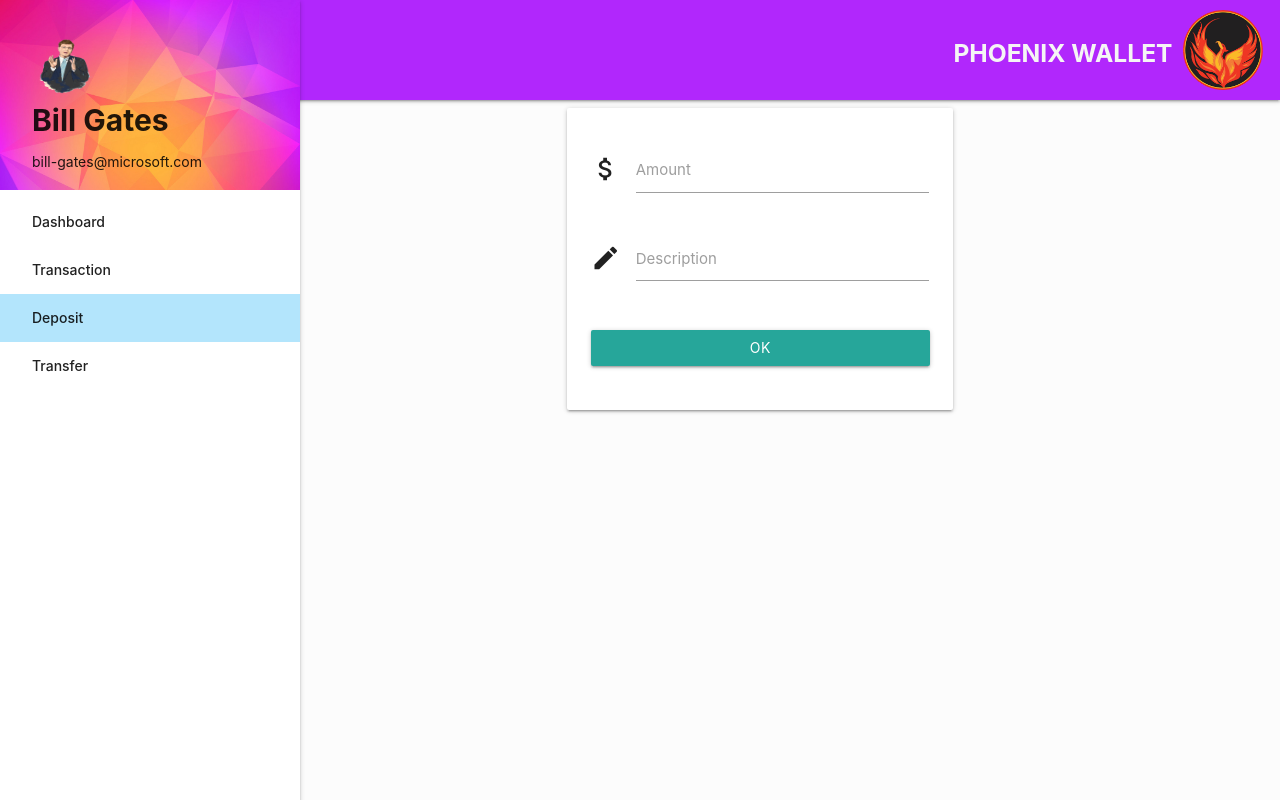
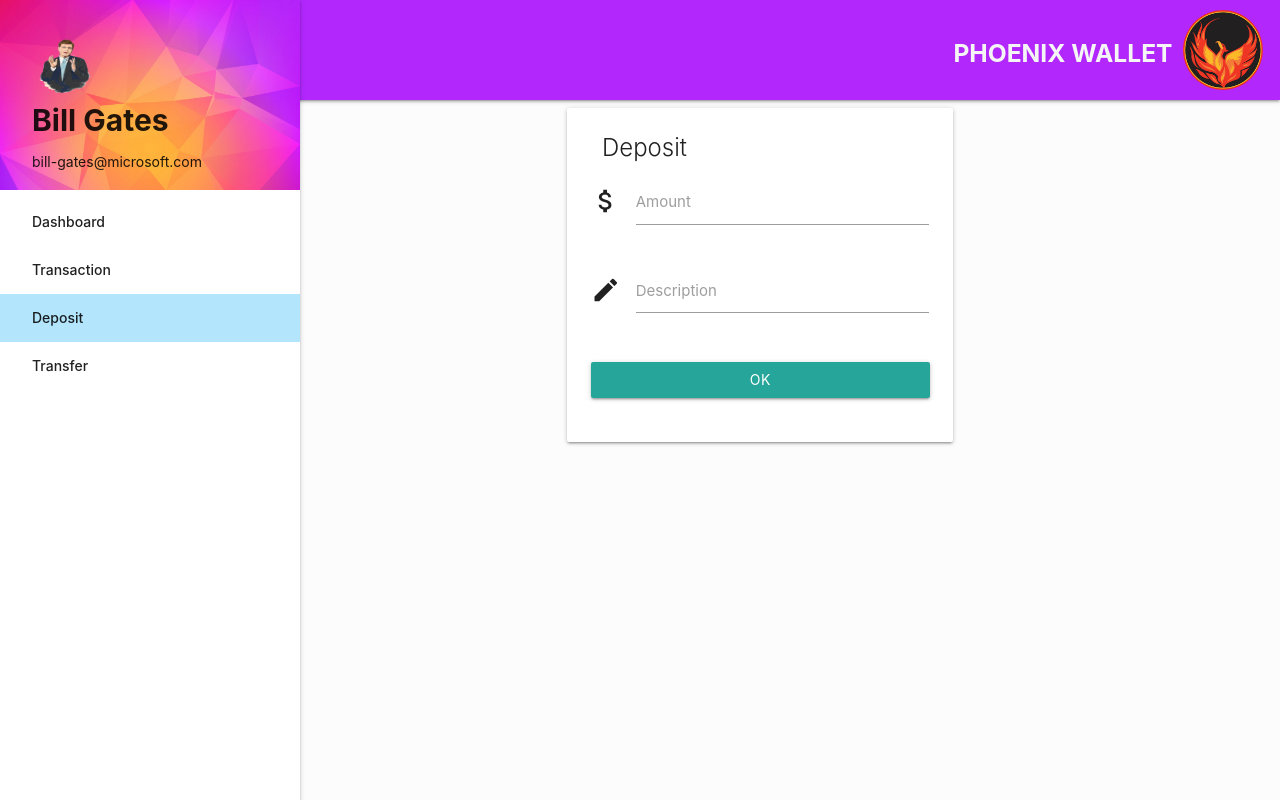
Before and after one commit to bayusatmoko/wallet, a React (Create React App) app: page /deposit in a window 1280 px wide. Built offline with nearby package versions, Linux system fonts and the light colour scheme; data requests are answered from the project's data file.

Commit message:
[Fadel|Sena] Update transaction form to have title

```diff
--- a/src/Components/TransactionForm.js
+++ b/src/Components/TransactionForm.js
@@ -75,10 +75,12 @@ class TransactionForm extends React.PureComponent {
   );
 
   render() {
+    const { formTitle } = this.props;
     return (
       <div className="row transaction__form">
         <div className="col card l6 offset-l3 s12">
           <div className="card-content">
+            <span className="card-title">{formTitle}</span>
             {this._renderAmountInput()}
             {this._renderDescriptionInput()}
             {this._renderSubmitButton()}
@@ -90,6 +92,7 @@ class TransactionForm extends React.PureComponent {
 }
 
 TransactionForm.propTypes = {
-  onSubmit: PropTypes.func.isRequired
+  onSubmit: PropTypes.func.isRequired,
+  formTitle: PropTypes.string.isRequired
 };
 export default TransactionForm;
--- a/src/Containers/DepositContainer.js
+++ b/src/Containers/DepositContainer.js
@@ -52,7 +52,7 @@ class DepositContainer extends React.PureComponent {
     const { isSubmitted } = this.state;
     return (
       <div className="row">
-        <TransactionForm onSubmit={this._handleSubmit} />
+        <TransactionForm onSubmit={this._handleSubmit} formTitle="Deposit" />
         {isSubmitted && this._renderNotification()}
       </div>
     );
```
Also changed, not shown: 1 other file (tests, documents, lock files or other folders).
